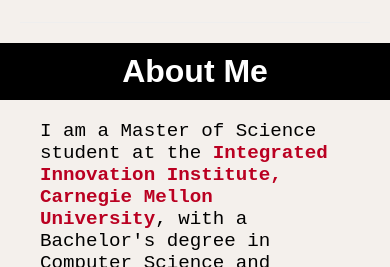
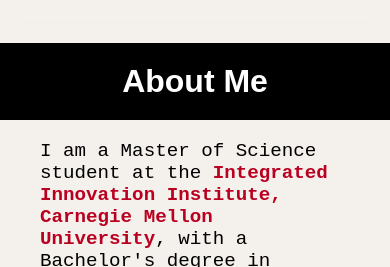
Before and after one commit to keerthirag/keerthirag.github.io, a website: page index.html in a window 390 px wide. Shown: the part 833-1100 px from the top of the page. Drawn offline with Linux system fonts and the light colour scheme.

Commit message:
6.0v commit-responsive

```diff
--- a/index.html
+++ b/index.html
@@ -56,7 +56,9 @@
 
           <section id="about-me-section">
             <div class="black-strip">
-                <h2>About Me</h2>
+                <div class="black-strip-content">
+                    <h2>About Me</h2>
+                </div>
             </div>
             <div class="about-me-content">
                 <p>
@@ -77,10 +79,12 @@
         </div>
     </section>
 
-        <section id="projects">
-            <div class="black-strip">
+    <section id="projects">
+        <div class="black-strip">
+            <div class="black-strip-content">
                 <h2>Projects</h2>
             </div>
+        </div>
         <div class="projects-content">
             <div class="project-item">
                 <div class="project-info">
--- a/style.css
+++ b/style.css
@@ -360,14 +360,19 @@
     background-color: #BA0021;
 }
 
-/* Styles for the black strip */
 .black-strip {
     background-color: #000; /* Full black background */
     color: #fff; /* White text color */
-    margin-left: -132px; /* Negative margin equal to the main's padding */
-    margin-right: -132px; /* Negative margin equal to the main's padding */
-    padding: 10px 0; /* Vertical padding similar to header */
     text-align: center; /* Center-align the title */
+}
+
+/* Add a new class for the content inside the black strip to match header and footer */
+.black-strip-content {
+    width: auto; /* Take the full available width */
+    max-width: 1200px; /* Max width to match header and footer, adjust as needed */
+    margin: 0 auto; /* Center the content */
+    padding: 10px 15px; /* Add padding, adjust to match header and footer */
+    box-sizing: border-box; /* Include padding in the width calculation */
 }
 
 /* About Me content styles */
```
